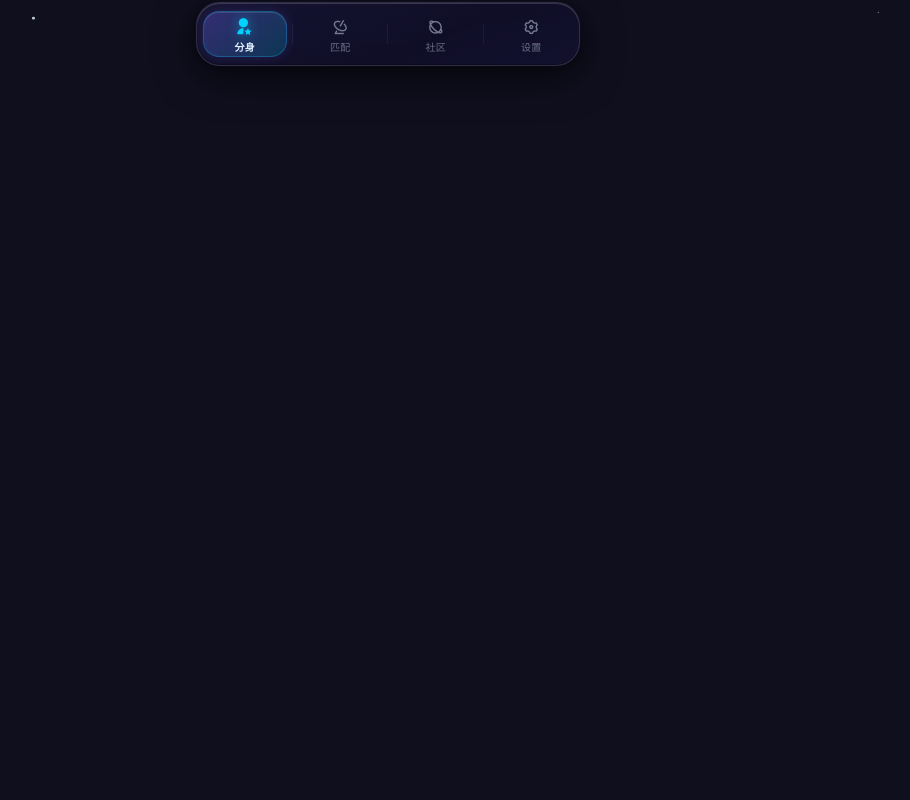
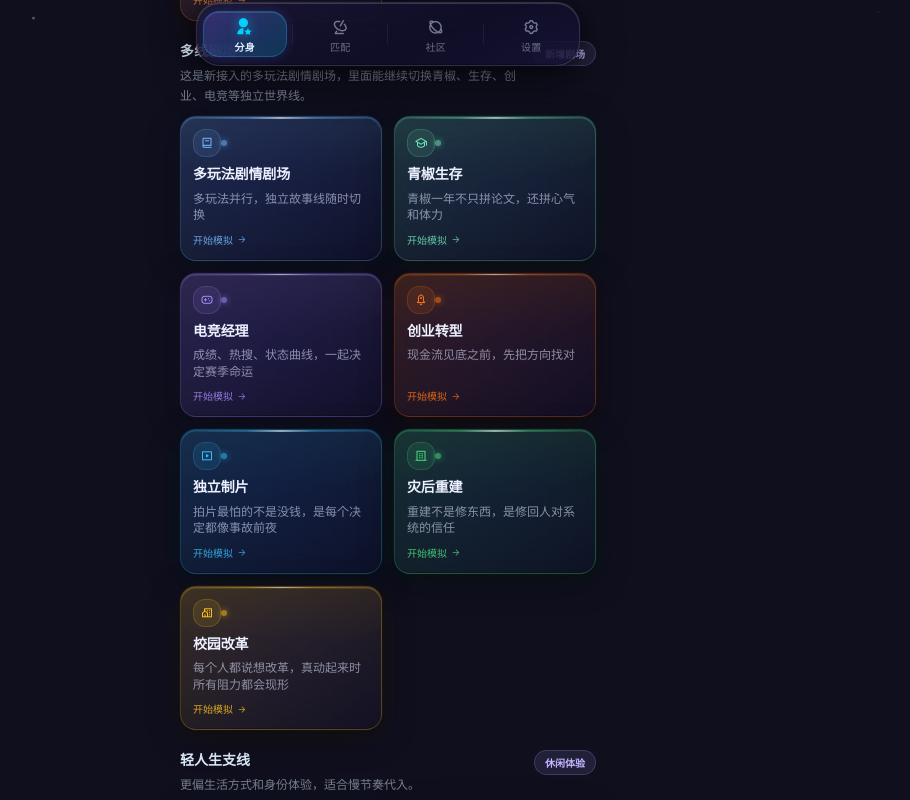
Before and after one commit to Andre-110/soulclaw, a React (Vite) app: page /avatar in a window 1280 px wide. Shown: the part 720-1520 px from the top of the page, without its empty margins (252-1162 px from the left). Before the commit the page ends 804 px from the top, so only its background shows below. Built offline with nearby package versions, Linux system fonts and the light colour scheme.

Commit message:
Deploy merged app to GitHub Pages

```diff
--- a/public/storylab/scenario_sandbox.html
+++ b/public/storylab/scenario_sandbox.html
@@ -960,6 +960,7 @@
         this.ui.select.innerHTML = "";
         const featured = this.pack.scenarios.filter((item) => item.metadata && item.metadata.featured);
         const experimental = this.pack.scenarios.filter((item) => !item.metadata || !item.metadata.featured);
+        const urlScenario = new URLSearchParams(window.location.search).get("scenario");
         const appendGroup = (label, items) => {
           if (!items.length) return;
           const group = document.createElement("optgroup");
@@ -974,7 +975,7 @@
         };
         appendGroup("主玩法", featured);
         appendGroup("实验场景", experimental);
-        const defaultScenario = featured[0] || this.pack.scenarios[0];
+        const defaultScenario = this.pack.scenarios.find((item) => item.id === urlScenario) || featured[0] || this.pack.scenarios[0];
         if (defaultScenario) this.ui.select.value = defaultScenario.id;
       },
 
--- a/src/mocks/starData.ts
+++ b/src/mocks/starData.ts
@@ -20,6 +20,12 @@ export const SIMULATORS = [
   { id: 4, name: '穿越爽文', icon: 'ri-time-line', color: '#E17055', desc: '降维打击整顿古代职场' },
   { id: 5, name: '逆袭暴富', icon: 'ri-money-dollar-circle-line', color: '#FDCB6E', desc: '草根逆袭，离谱暴富，反转无上限' },
   { id: 21, name: '多玩法剧情剧场', icon: 'ri-book-2-line', color: '#74B9FF', desc: '多条独立玩法并存，适合连续互动体验' },
+  { id: 22, name: '青椒生存', icon: 'ri-graduation-cap-line', color: '#6EE7B7', desc: '论文、基金、学生、家庭一起拉扯', scenarioId: 'qingjiao_sim' },
+  { id: 23, name: '电竞经理', icon: 'ri-gamepad-line', color: '#A78BFA', desc: '战队磨合、舆论压力、版本窗口同场压来', scenarioId: 'esports_manager' },
+  { id: 24, name: '创业转型', icon: 'ri-rocket-2-line', color: '#F97316', desc: '180 天内把故事跑成数据', scenarioId: 'startup_pivot' },
+  { id: 25, name: '独立制片', icon: 'ri-movie-line', color: '#38BDF8', desc: '预算、剧组、成片质量一起搏命', scenarioId: 'film_production' },
+  { id: 26, name: '灾后重建', icon: 'ri-building-4-line', color: '#4ADE80', desc: '救援之后，更难的是把秩序重新扶起来', scenarioId: 'disaster_rebuild' },
+  { id: 27, name: '校园改革', icon: 'ri-community-line', color: '#FBBF24', desc: '改革方案、争议情绪、现实阻力同步推进', scenarioId: 'campus_governance' },
   { id: 6, name: '流浪艺术家', icon: 'ri-palette-line', color: '#FF7675', desc: '背包走遍世界的灵魂' },
   { id: 6, name: '海岛致富', icon: 'ri-ship-line', color: '#00CEC9', desc: '南海小岛的商业传奇' },
   { id: 7, name: '明星养成', icon: 'ri-mic-line', color: '#FDCB6E', desc: '从素人到顶流偶像' },
--- a/src/pages/avatar/components/AnthologySimulatorModal.tsx
+++ b/src/pages/avatar/components/AnthologySimulatorModal.tsx
@@ -4,6 +4,7 @@ interface Simulator {
   icon: string;
   color: string;
   desc: string;
+  scenarioId?: string;
 }
 
 interface Props {
@@ -11,9 +12,21 @@ interface Props {
   onClose: () => void;
 }
 
-const storyLabHref = `${__BASE_PATH__}storylab/scenario_sandbox.html`;
+const scenarioCopy: Record<string, string> = {
+  qingjiao_sim: '青椒生存会直接开到论文、基金、学生与家庭同时失衡的高校生存线。',
+  esports_manager: '电竞经理会直接进入赛季压力线，重点看队伍磨合、版本博弈和舆论风暴。',
+  startup_pivot: '创业转型会直接打开 180 天生死线，测试现金流、增长和团队协同。',
+  film_production: '独立制片会把你直接送进片场，把预算、剧组关系和成片质量绑在一起。',
+  disaster_rebuild: '灾后重建会直接跳到秩序恢复阶段，重点考验信任、库存和调度。',
+  campus_governance: '校园改革会直接进入改革落地线，看支持度、争议度和制度阻力如何拉扯。',
+};
 
 export default function AnthologySimulatorModal({ sim, onClose }: Props) {
+  const storyLabHref = `${__BASE_PATH__}storylab/scenario_sandbox.html${sim.scenarioId ? `?scenario=${sim.scenarioId}` : ''}`;
+  const leadCopy = sim.scenarioId
+    ? (scenarioCopy[sim.scenarioId] || '这里会直接带你进入对应场景，不用再手动切换下拉框。')
+    : '这里接入了我们新做的多玩法剧情模拟器，包含狗血逆袭、青椒生存、电竞经理、创业转型、片场制作、灾后重建、校园治理等独立玩法。';
+
   return (
     <div className="fixed inset-0 z-50 flex flex-col" style={{ background: '#0B1020' }}>
       <div className="flex items-center gap-3 px-4 pt-10 pb-4">
@@ -57,7 +70,7 @@ export default function AnthologySimulatorModal({ sim, onClose }: Props) {
             <span className="text-xs font-orbitron tracking-wider" style={{ color: '#74B9FF' }}>ANTHOLOGY MODE</span>
           </div>
           <p className="text-sm leading-relaxed" style={{ color: 'rgba(224,239,255,0.72)' }}>
-            这里接入了我们新做的多玩法剧情模拟器，包含狗血逆袭、青椒生存、电竞经理、创业转型、片场制作、灾后重建、校园治理等独立玩法。
+            {leadCopy}
           </p>
         </div>
       </div>
--- a/src/pages/avatar/components/SimulatorCard.tsx
+++ b/src/pages/avatar/components/SimulatorCard.tsx
@@ -6,6 +6,12 @@ const CARD_INTROS: Record<number, string> = {
   4:  '如果当年你是那个男神/女神……',
   5:  '公司台阶只剩了2块5，结局走向千亿富翁',
   21: '多玩法并行，独立故事线随时切换',
+  22: '青椒一年不只拼论文，还拼心气和体力',
+  23: '成绩、热搜、状态曲线，一起决定赛季命运',
+  24: '现金流见底之前，先把方向找对',
+  25: '拍片最怕的不是没钱，是每个决定都像事故前夜',
+  26: '重建不是修东西，是修回人对系统的信任',
+  27: '每个人都说想改革，真动起来时所有阻力都会现形',
   5:  '背包一包，灵魂去流浪',
   6:  '孤岛，几头猪，亿万富翁的起点',
   7:  '从无名素人到万人宠粉',
@@ -37,6 +43,12 @@ const CARD_THEMES: Record<number, {
   4:  { tint: '#F472B6', glass: 'linear-gradient(145deg, rgba(244,114,182,0.16) 0%, rgba(20,16,40,0.74) 100%)', shimmer: 'rgba(244,114,182,0.24)', dot: '#F472B6' },
   5:  { tint: '#FDCB6E', glass: 'linear-gradient(145deg, rgba(253,203,110,0.18) 0%, rgba(20,16,36,0.74) 100%)', shimmer: 'rgba(253,203,110,0.28)', dot: '#FDCB6E' },
   21: { tint: '#74B9FF', glass: 'linear-gradient(145deg, rgba(116,185,255,0.18) 0%, rgba(15,18,42,0.74) 100%)', shimmer: 'rgba(116,185,255,0.28)', dot: '#74B9FF' },
+  22: { tint: '#6EE7B7', glass: 'linear-gradient(145deg, rgba(110,231,183,0.17) 0%, rgba(16,20,40,0.74) 100%)', shimmer: 'rgba(110,231,183,0.25)', dot: '#6EE7B7' },
+  23: { tint: '#A78BFA', glass: 'linear-gradient(145deg, rgba(167,139,250,0.18) 0%, rgba(18,16,42,0.74) 100%)', shimmer: 'rgba(167,139,250,0.26)', dot: '#A78BFA' },
+  24: { tint: '#F97316', glass: 'linear-gradient(145deg, rgba(249,115,22,0.17) 0%, rgba(20,14,36,0.74) 100%)', shimmer: 'rgba(249,115,22,0.26)', dot: '#F97316' },
+  25: { tint: '#38BDF8', glass: 'linear-gradient(145deg, rgba(56,189,248,0.16) 0%, rgba(14,18,42,0.74) 100%)', shimmer: 'rgba(56,189,248,0.24)', dot: '#38BDF8' },
+  26: { tint: '#4ADE80', glass: 'linear-gradient(145deg, rgba(74,222,128,0.16) 0%, rgba(14,20,36,0.74) 100%)', shimmer: 'rgba(74,222,128,0.24)', dot: '#4ADE80' },
+  27: { tint: '#FBBF24', glass: 'linear-gradient(145deg, rgba(251,191,36,0.17) 0%, rgba(20,18,36,0.74) 100%)', shimmer: 'rgba(251,191,36,0.26)', dot: '#FBBF24' },
   5:  { tint: '#FB923C', glass: 'linear-gradient(145deg, rgba(251,146,60,0.17) 0%, rgba(20,16,36,0.74) 100%)', shimmer: 'rgba(251,146,60,0.26)', dot: '#FB923C' },
   6:  { tint: '#34D399', glass: 'linear-gradient(145deg, rgba(52,211,153,0.16) 0%, rgba(16,20,38,0.74) 100%)', shimmer: 'rgba(52,211,153,0.24)', dot: '#34D399' },
   7:  { tint: '#FBBF24', glass: 'linear-gradient(145deg, rgba(251,191,36,0.17) 0%, rgba(20,18,36,0.74) 100%)', shimmer: 'rgba(251,191,36,0.26)', dot: '#FBBF24' },
--- a/src/pages/avatar/page.tsx
+++ b/src/pages/avatar/page.tsx
@@ -7,6 +7,7 @@ import PuaSimulatorModal from './components/PuaSimulatorModal';
 import LoveShowSimulatorModal from './components/LoveShowSimulatorModal';
 import DoomsdaySimulatorModal from './components/DoomsdaySimulatorModal';
 import TravelSimulatorModal from './components/TravelSimulatorModal';
+import RichSimulatorModal from './components/RichSimulatorModal';
 import AnthologySimulatorModal from './components/AnthologySimulatorModal';
 import { SIMULATORS } from '@/mocks/starData';
 
@@ -25,7 +26,34 @@ interface CheckInRecord {
   color: string;
 }
 
+interface SimulatorSection {
+  title: string;
+  subtitle: string;
+  badge: string;
+  ids: number[];
+}
+
 const STAR_COLORS = ['#A29BFE', '#00D1FF', '#FDCB6E', '#FF7675', '#55EFC4', '#74B9FF', '#FD79A8'];
+const SIMULATOR_SECTIONS: SimulatorSection[] = [
+  {
+    title: '爆改逆袭',
+    subtitle: '狗血、末日、穿越、暴富这些强情节玩法放在一起，更适合一口气连玩。',
+    badge: '主推玩法',
+    ids: [1, 2, 3, 4, 5],
+  },
+  {
+    title: '多线剧场',
+    subtitle: '这是新接入的多玩法剧情剧场，里面能继续切换青椒、生存、创业、电竞等独立世界线。',
+    badge: '新增剧场',
+    ids: [21, 22, 23, 24, 25, 26, 27],
+  },
+  {
+    title: '轻人生支线',
+    subtitle: '更偏生活方式和身份体验，适合慢节奏代入。',
+    badge: '休闲体验',
+    ids: [6, 7, 8, 9, 10, 11, 12, 13, 14, 15, 16, 17, 18, 19, 20],
+  },
+];
 
 function getInitialCheckIns(): CheckInRecord[] {
   try {
@@ -122,7 +150,9 @@ export default function AvatarPage() {
         <DoomsdaySimulatorModal sim={activeSimulator} onClose={() => setActiveSimulator(null)} />
       ) : activeSimulator?.id === 4 ? (
         <TravelSimulatorModal sim={activeSimulator} onClose={() => setActiveSimulator(null)} />
-      ) : activeSimulator?.id === 21 ? (
+      ) : activeSimulator?.id === 5 ? (
+        <RichSimulatorModal sim={activeSimulator} onClose={() => setActiveSimulator(null)} />
+      ) : [21, 22, 23, 24, 25, 26, 27].includes(activeSimulator?.id || 0) ? (
         <AnthologySimulatorModal sim={activeSimulator} onClose={() => setActiveSimulator(null)} />
       ) : activeSimulator ? (
         <SimulatorModal sim={activeSimulator} onClose={() => setActiveSimulator(null)} />
@@ -301,10 +331,35 @@ export default function AvatarPage() {
               </div>
             </div>
 
-            <div className="grid grid-cols-2 gap-3">
-              {SIMULATORS.filter((sim) => sim.id === 1 || sim.id === 2 || sim.id === 3 || sim.id === 4).map((sim) => (
-                <SimulatorCard key={sim.id} sim={sim} onClick={setActiveSimulator} />
-              ))}
+            <div className="flex flex-col gap-5">
+              {SIMULATOR_SECTIONS.map((section) => {
+                const sims = SIMULATORS.filter((sim) => section.ids.includes(sim.id));
+                if (!sims.length) return null;
+                return (
+                  <section key={section.title}>
+                    <div className="flex items-start justify-between gap-3 mb-3">
+                      <div>
+                        <h3 className="font-orbitron text-sm font-bold" style={{ color: '#E0EFFF' }}>{section.title}</h3>
+                        <p className="text-xs font-noto mt-1 leading-relaxed" style={{ color: 'rgba(224,239,255,0.5)' }}>
+                          {section.subtitle}
+                        </p>
+                      </div>
+                      <div
+                        className="px-2.5 py-1 rounded-full text-[10px] font-noto font-semibold shrink-0"
+                        style={{ background: 'rgba(162,155,254,0.12)', border: '1px solid rgba(162,155,254,0.22)', color: '#C3B5FF' }}
+                      >
+                        {section.badge}
+                      </div>
+                    </div>
+
+                    <div className={`grid gap-3 ${section.ids.length === 1 ? 'grid-cols-1' : 'grid-cols-2'}`}>
+                      {sims.map((sim) => (
+                        <SimulatorCard key={`${section.title}-${sim.id}-${sim.name}`} sim={sim} onClick={setActiveSimulator} />
+                      ))}
+                    </div>
+                  </section>
+                );
+              })}
             </div>
 
             {/* ── Star check-in section ── */}
```
Also changed, not shown: 2 other files (tests, documents, lock files or other folders).
